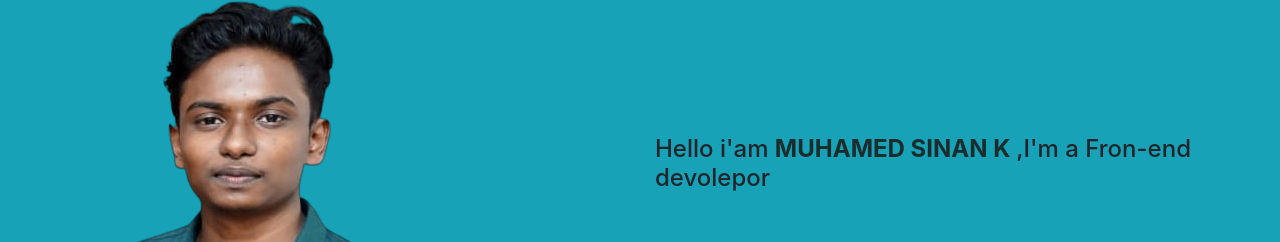
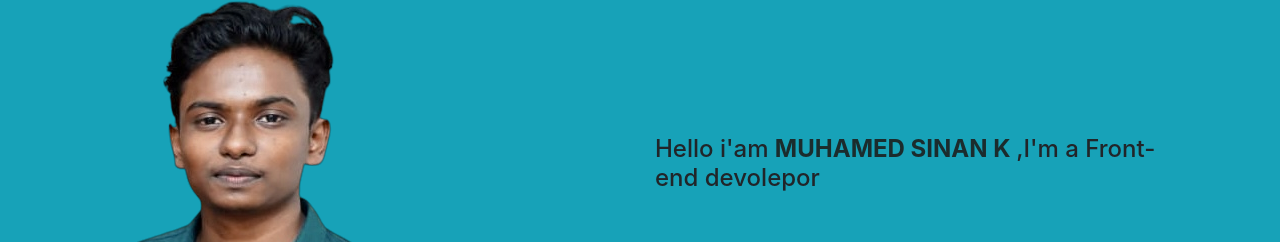
Before and after one commit to Muhamedsinan/web, a plain HTML site: page index.html in a window 1280 px wide. Shown: the part 165-407 px from the top of the page. Drawn offline with nearby package versions, Linux system fonts and the light colour scheme.

Commit message:
Update index.html

```diff
--- a/index.html
+++ b/index.html
@@ -52,7 +52,7 @@
                     <img src="img/SINANK.png"alt="responsive" class="img-fluid rounded-circle pt-5">
                 </div>
                 <div class="col-md-6">
-                    <h4>Hello i'am <span1> MUHAMED SINAN K </span1>,I'm a Fron-end devolepor</h4>
+                    <h4>Hello i'am <span1> MUHAMED SINAN K </span1>,I'm a Front-end devolepor</h4>
                 </div>
             </div>
         </div>
```
